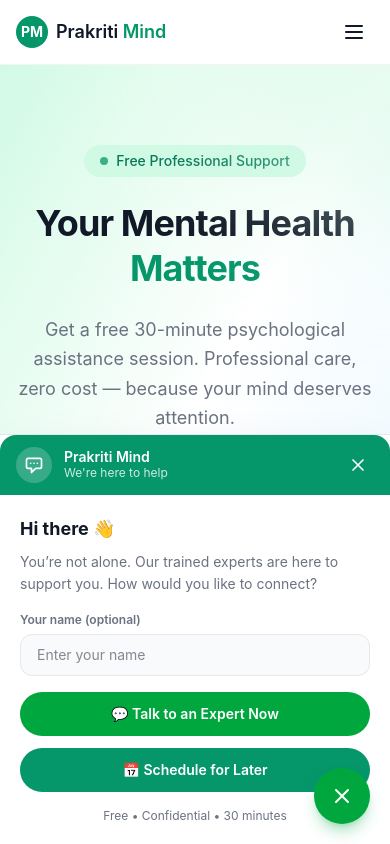
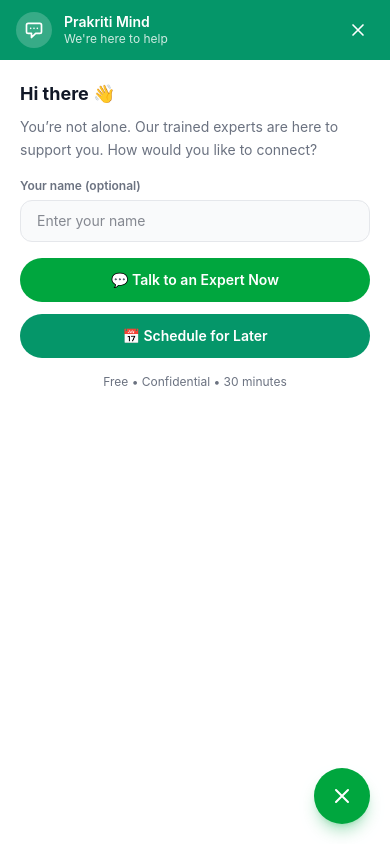
Before and after one commit to notrealaman/prakriti-mind, a Next.js app: page / in a window 390 px wide. Both pictures are taken after a click on the button 342 px from the left and 796 px from the top of the page. Shown: the top 844 px of the page. Built offline with nearby package versions, Linux system fonts and the light colour scheme.

Commit message:
Full-screen mobile chat, glowing End Session button

```diff
--- a/src/app/globals.css
+++ b/src/app/globals.css
@@ -13,6 +13,17 @@
   --color-surface: #ffffff;
   --color-muted: #6b7280;
   --color-dark: #111827;
+  --animate-glow: glow 2s ease-in-out infinite;
+}
+
+@keyframes glow {
+  0%,
+  100% {
+    box-shadow: 0 0 8px 1px rgba(239, 68, 68, 0.5);
+  }
+  50% {
+    box-shadow: 0 0 22px 5px rgba(239, 68, 68, 0.9);
+  }
 }
 
 body {
--- a/src/components/ChatWidget.jsx
+++ b/src/components/ChatWidget.jsx
@@ -244,9 +244,9 @@
   return (
     <>
       {open && (
-        <div className="fixed inset-x-0 bottom-0 z-[60] flex flex-col bg-white shadow-2xl border-t border-gray-200 md:inset-x-auto md:bottom-6 md:right-6 md:w-[380px] md:h-[600px] md:max-h-[calc(100vh-6rem)] md:rounded-2xl md:border md:shadow-2xl">
+        <div className="fixed inset-0 z-[60] flex flex-col bg-white md:inset-x-auto md:bottom-6 md:right-6 md:w-[380px] md:h-[600px] md:max-h-[calc(100vh-6rem)] md:rounded-2xl md:border md:shadow-2xl">
           {/* Header */}
-          <div className="flex items-center justify-between px-4 py-3 bg-primary text-white rounded-t-2xl">
+          <div className="flex items-center justify-between px-4 py-3 bg-primary text-white md:rounded-t-2xl">
             <div className="flex items-center gap-3">
               <div className="w-9 h-9 rounded-full bg-white/20 flex items-center justify-center">
                 <svg className="w-5 h-5" fill="none" viewBox="0 0 24 24" stroke="currentColor" strokeWidth={2}>
@@ -467,7 +467,7 @@
                 <div className="px-4 pb-3 bg-white">
                   <button
                     onClick={endSession}
-                    className="w-full py-2 rounded-full text-xs text-muted hover:text-red-500 transition"
+                    className="w-full py-3 rounded-full bg-red-500 text-white font-semibold text-sm tracking-wide hover:bg-red-600 transition animate-glow"
                   >
                     End Session
                   </button>
```
